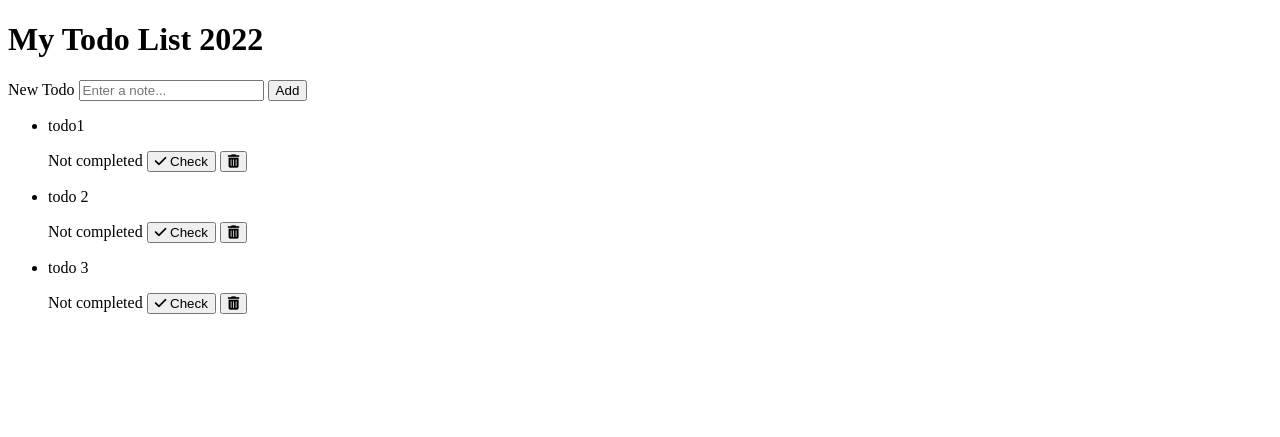
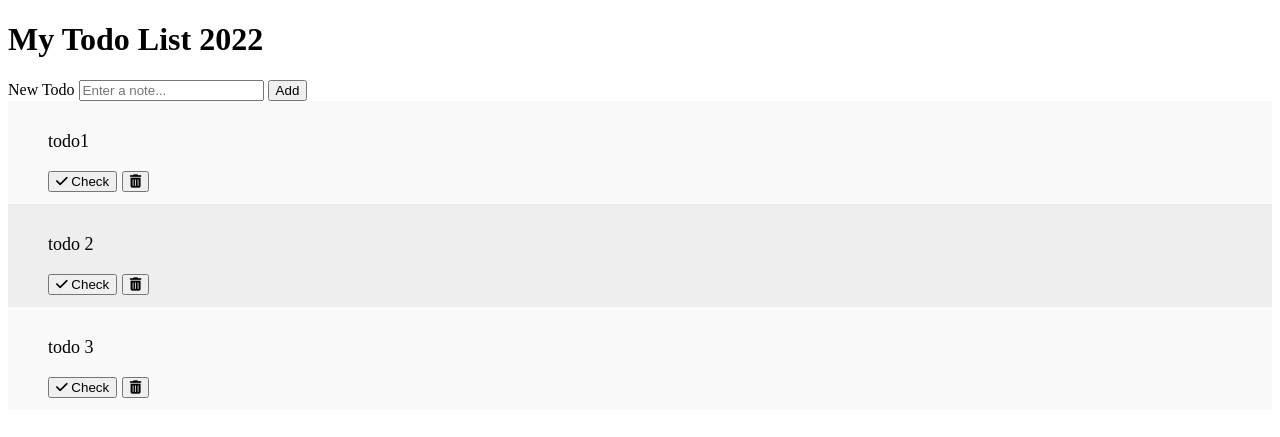
Before and after one commit to pyrhaa/toDoList_Python, a Flask app: page / in a window 1280 px wide. Shown: the top 437 px of the page. Run offline with Flask 2, Linux system fonts and the light colour scheme; data comes from the database, SQL or seed files in the repository; both versions use the stored data as it was after the commit; some libraries are stand-ins or nearby versions.

Commit message:
styling in progress

```diff
--- a/static/styles.css
+++ b/static/styles.css
@@ -1 +1,40 @@
 @import url('https://fonts.googleapis.com/css2?family=Acme&display=swap');
+
+/* Include the padding and border in an element's total width and height */
+* {
+  box-sizing: border-box;
+}
+
+/* Remove margins and padding from the list */
+ul {
+  margin: 0;
+  padding: 0;
+}
+
+/* Style the list items */
+ul li {
+  cursor: pointer;
+  position: relative;
+  padding: 12px 8px 12px 40px;
+  background: #eee;
+  font-size: 18px;
+  transition: 0.2s;
+
+  /* make the list items unselectable */
+  -webkit-user-select: none;
+  -moz-user-select: none;
+  -ms-user-select: none;
+  user-select: none;
+}
+
+/* Set all odd list items to a different color (zebra-stripes) */
+ul li:nth-child(odd) {
+  background: #f9f9f9;
+}
+
+/* When clicked on, add a background color and strike out text */
+li p.checked {
+  background: #888;
+  color: #fff;
+  text-decoration: line-through;
+}
--- a/templates/base.html
+++ b/templates/base.html
@@ -25,11 +25,10 @@
       <!--make a for loop for each elements in todo and endfor for stopping the loop-->
       {% for todo in todo_list %}
       <li>
+        {% if todo.complete == False %}
         <p>{{todo.title}}</p>
-        {% if todo.complete == False %}
-        <span>Not completed</span>
         {% else %}
-        <span>Completed</span>
+        <p class="checked">{{todo.title}}</p>
         {% endif %}
         <button class="btn1" onclick="location.href = '/update/{{ todo.id }}'">
           <i class="fa fa-check"></i> Check
```
Also changed, not shown: db.sqlite.
